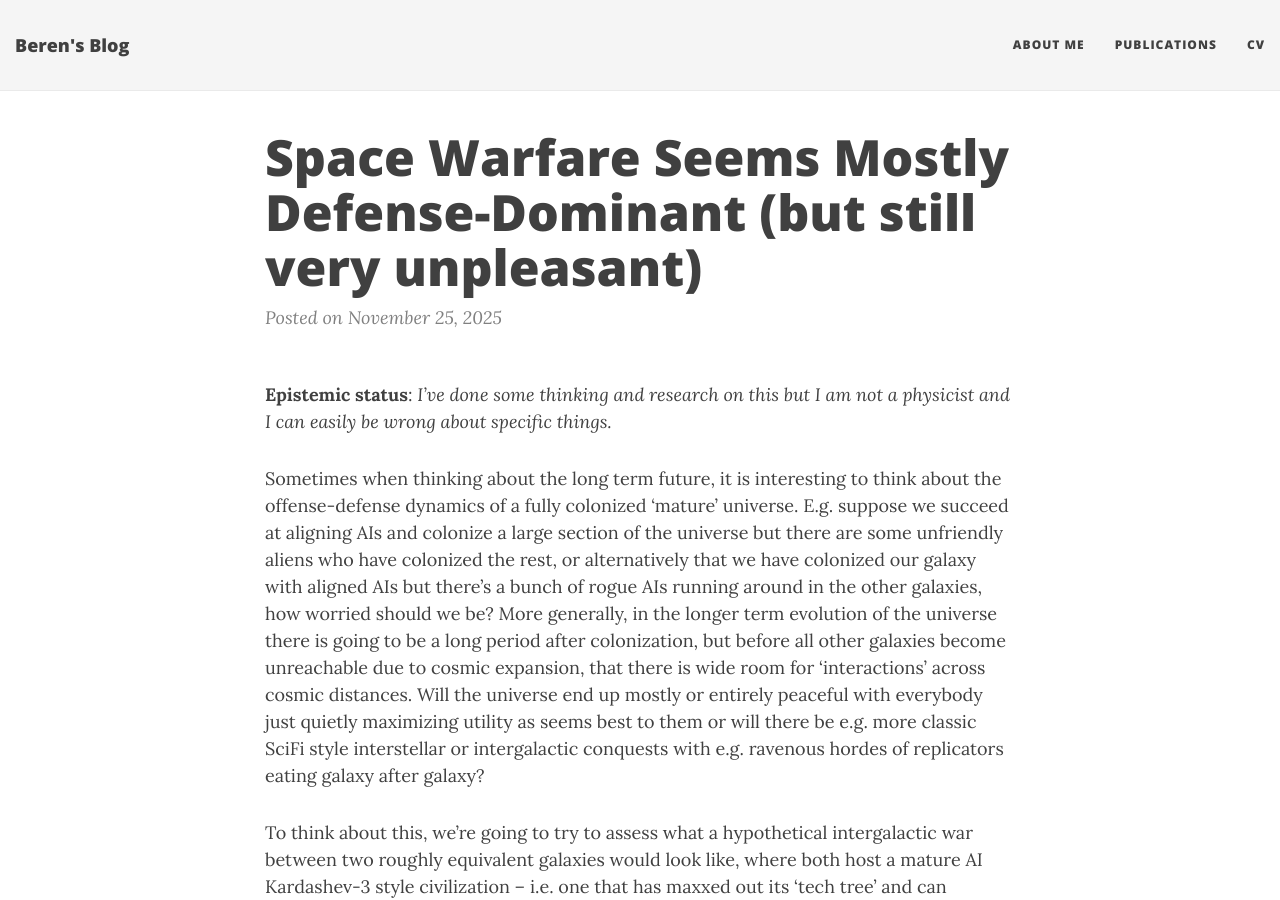
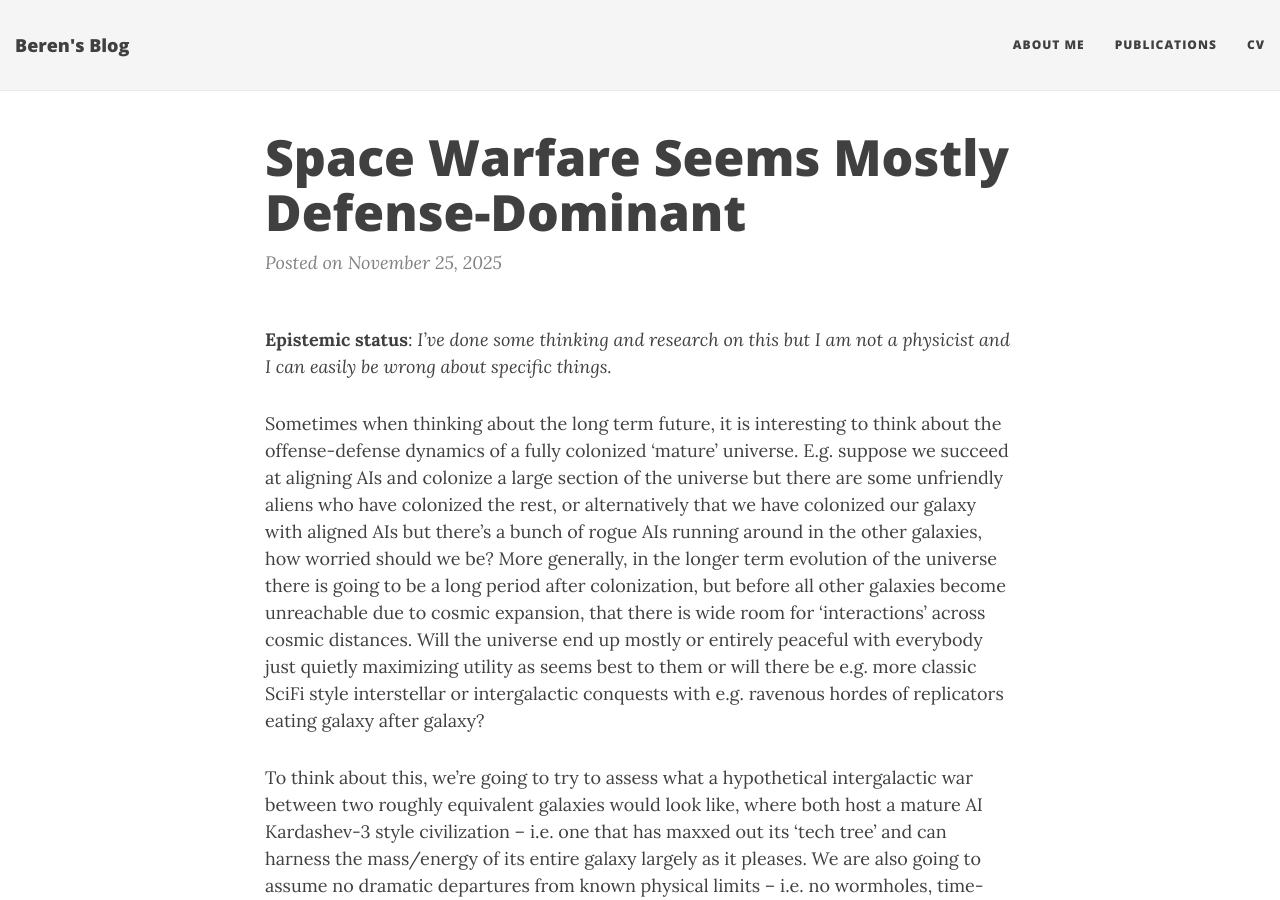
Before and after one commit to BerenMillidge/BerenMillidge.github.io, a Jekyll site: the page built from _posts/2025-11-25-Space-Warfare-Seems-Mostly-Defense-Dominant.md, in a window 1280 px wide and 900 px high. Built offline with Jekyll 4.4.1, drawn with Linux system fonts in a browser that asks for light colours; nearby versions of some CDN libraries.

Commit message:
Update post title for clarity
Removed the phrase 'but still very unpleasant' from the title.

```diff
--- a/_posts/2025-11-25-Space-Warfare-Seems-Mostly-Defense-Dominant.md
+++ b/_posts/2025-11-25-Space-Warfare-Seems-Mostly-Defense-Dominant.md
@@ -1,6 +1,6 @@
 ---
 layout: post
-title: Space Warfare Seems Mostly Defense-Dominant (but still very unpleasant)
+title: Space Warfare Seems Mostly Defense-Dominant
 ---
 
 **Epistemic status**: *I've done some thinking and research on this but I am not a physicist and I can easily be wrong about specific things.*
```
